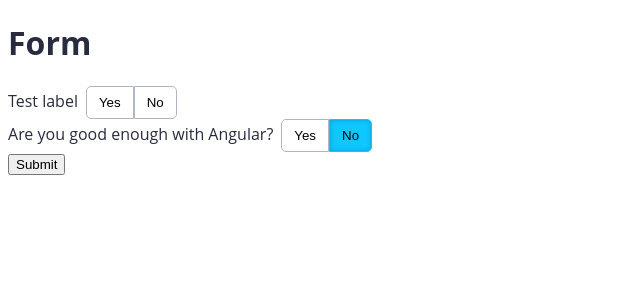
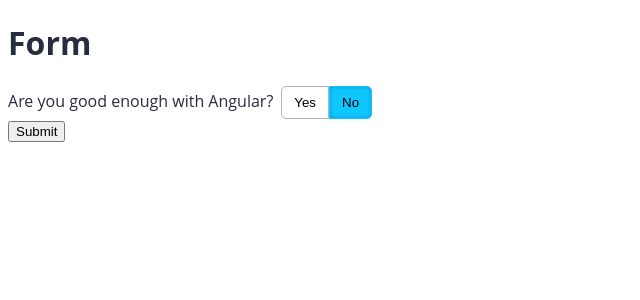
Before and after one commit to PedroPK/AluraAngularAcessibilidade, an Angular app: page / in a window 1280 px wide. Shown: the top 300 px of the page, without its empty margins (0-640 px from the left). Built offline with nearby package versions, Linux system fonts and the light colour scheme.

Commit message:
Removing test code

```diff
--- a/src/app/app.component.html
+++ b/src/app/app.component.html
@@ -1,14 +1,5 @@
 <main>
 	<h1>Form</h1>
-
-	<app-yes-no-button-group
-		[(ngModel)]="test"
-		label="Test label"
-	>
-	</app-yes-no-button-group>
-	<span>
-		{{test}}
-	</span>
 
 	<form [formGroup]="form" (ngSubmit)="submit()">
 		<app-yes-no-button-group
--- a/src/app/app.component.ts
+++ b/src/app/app.component.ts
@@ -10,8 +10,6 @@ export class AppComponent {
 	title = 'a11y-p1';
 
 	public form: FormGroup = null;
-
-	public test: string = null;
 
 	constructor(formBuilder: FormBuilder) {
 		// FormBuilder creates the Form
```
